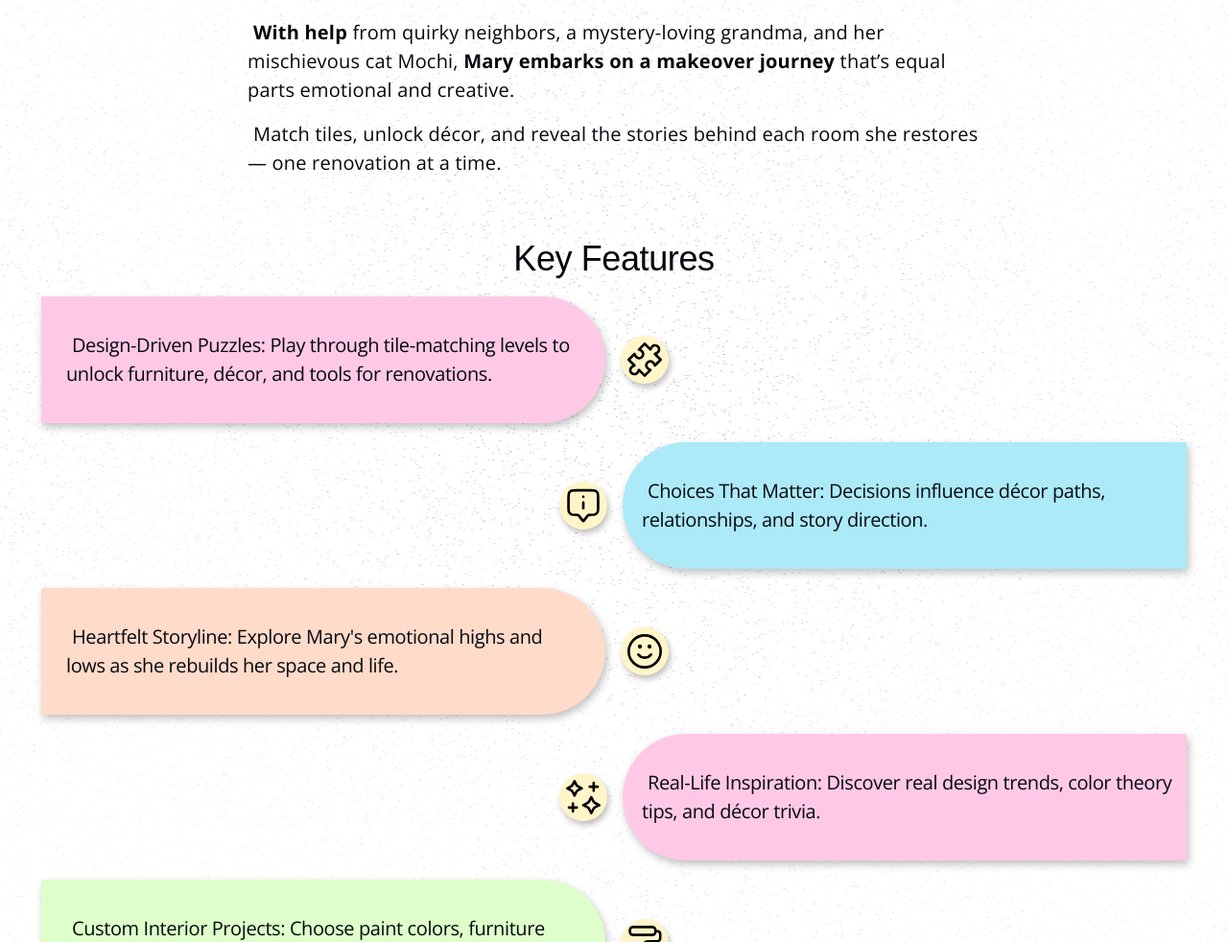
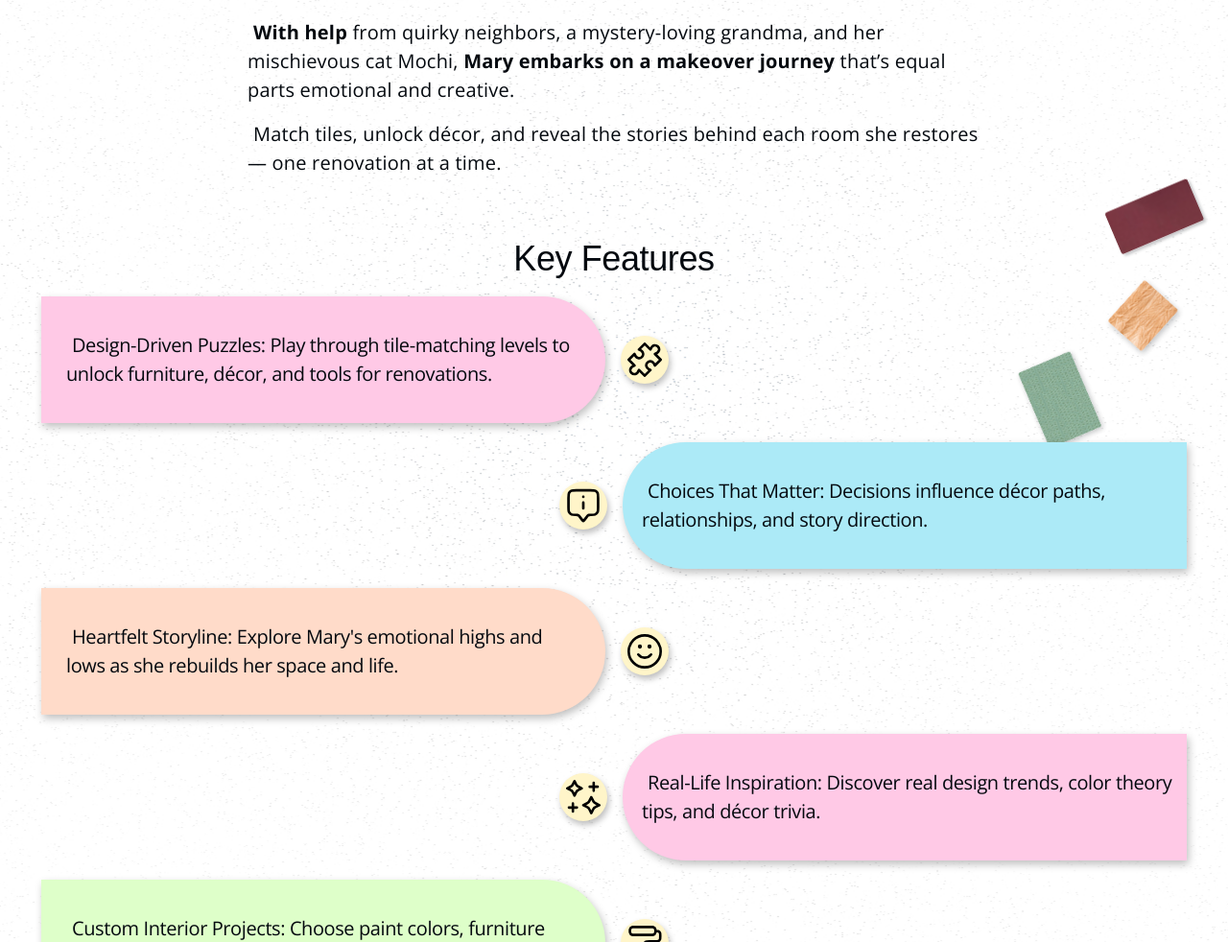
Before and after one commit to Veron0013/STP-10195, a plain HTML site: page index.html in a window 1280 px wide. Shown: the part 851-1833 px from the top of the page at 96% size. Drawn offline with nearby package versions, Linux system fonts and the light colour scheme; a web font is replaced by a local one.

Commit message:
Deploying to gh-pages from @ Veron0013/STP-10195@eacf9a4bc353b7062dac65f7838553d5d070cc6f 🚀

```diff
--- a/index.html
+++ b/index.html
@@ -348,19 +348,19 @@
     <div class="features-decoration">
       <img
         class="features-top"
-        src="../img/features/top.png"
+        src="/STP-10195/assets/top-Daq1sHTj.png"
         alt=""
         width="100px"
       />
       <img
         class="features-middle"
-        src="../img/features/middle.png"
+        src="/STP-10195/assets/middle-pWvkC84f.png"
         alt=""
         width="86px"
       />
       <img
         class="features-bottom"
-        src="../img/features/bottom.png"
+        src="/STP-10195/assets/bottom-B4gKT4d1.png"
         alt=""
         width="100px"
       />
```
Also changed, not shown: assets/bottom-B4gKT4d1.png (added), assets/middle-pWvkC84f.png (added), assets/top-Daq1sHTj.png (added).
